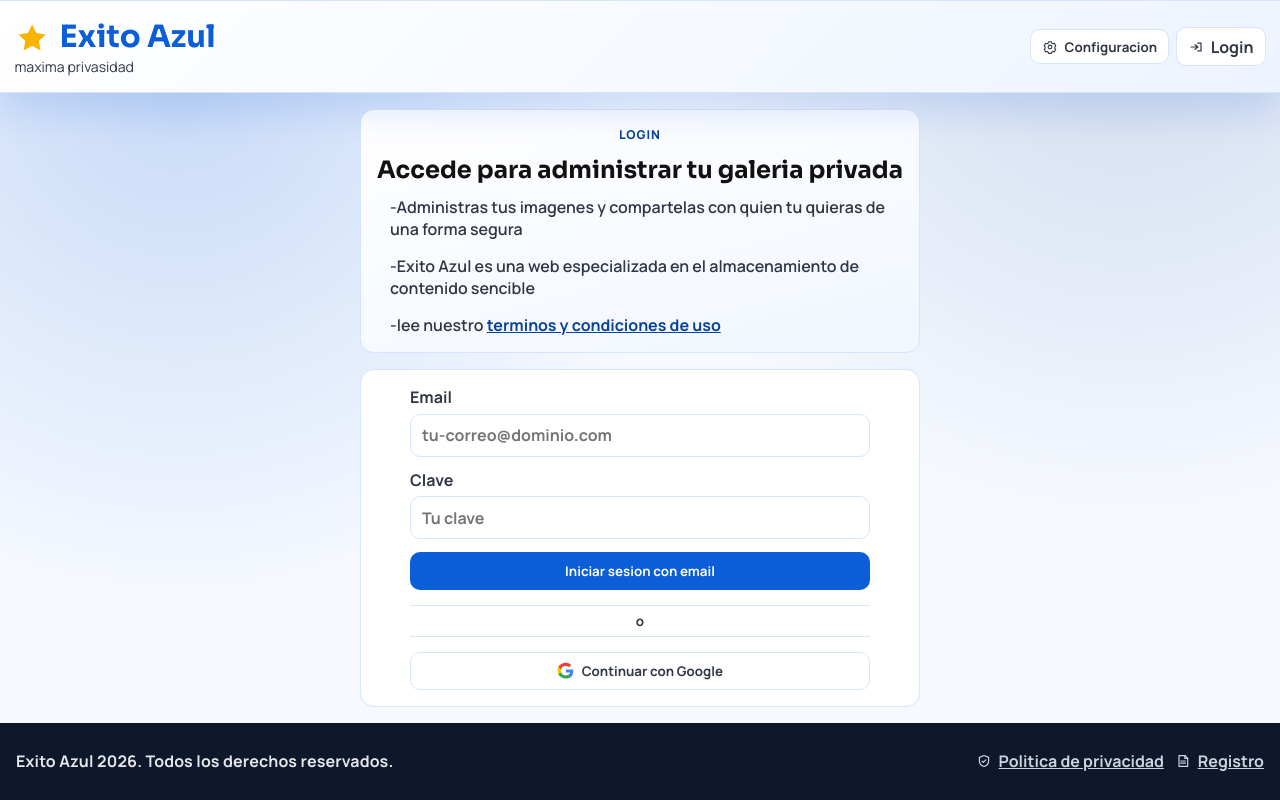
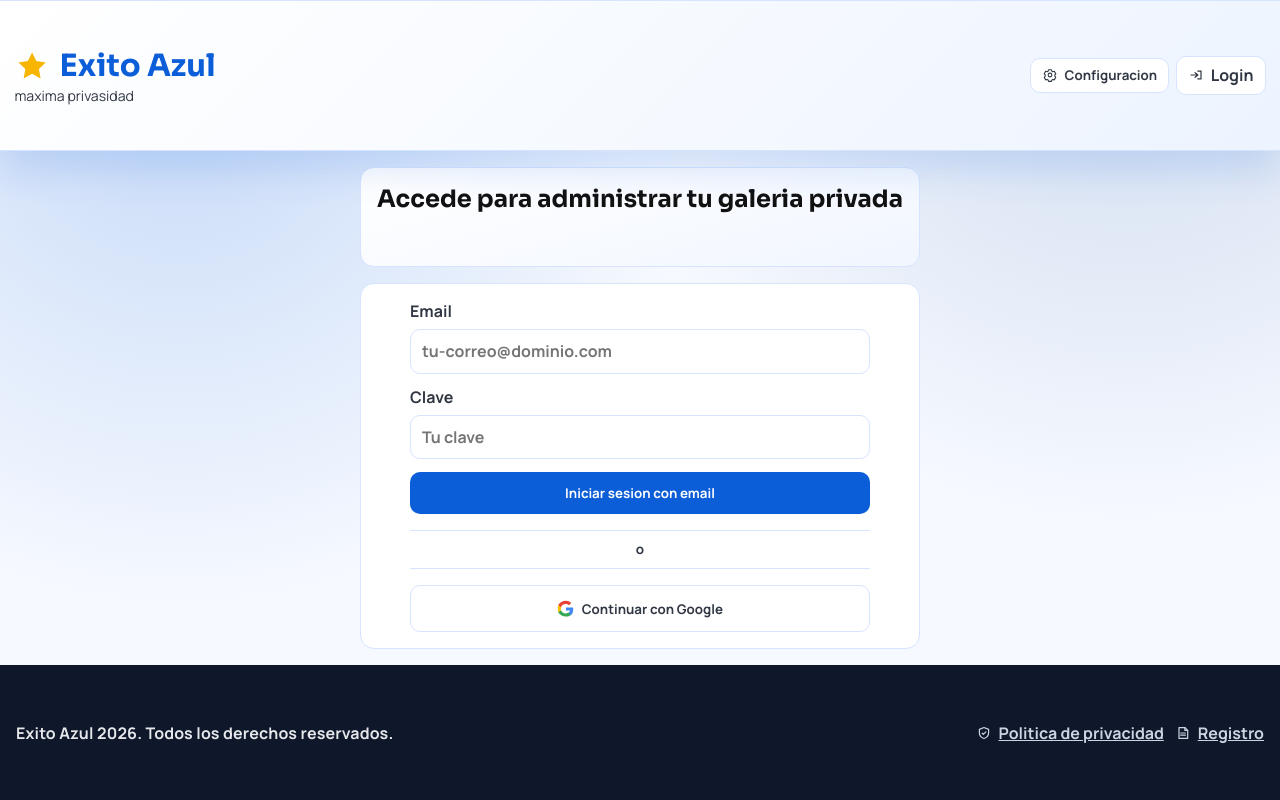
Before and after one commit to AdrianBenitezDev/exitoazul, a React (Vite) app in the folder frontend/: page /login in a window 1280 px wide. Built offline with nearby package versions, Linux system fonts and the light colour scheme; no server answers.

Commit message:
chore: simplify login hero message

```diff
--- a/frontend/src/index.css
+++ b/frontend/src/index.css
@@ -1153,18 +1153,6 @@
   justify-items: center;
 }
 
-.login-highlights {
-  list-style: none;
-  padding: 0;
-  margin: 0;
-  display: grid;
-  gap: 0.42rem;
-  color: var(--ink-soft);
-  font-weight: 600;
-  text-align: left;
-  width: min(100%, 500px);
-}
-
 .login-panel {
   display: grid;
   justify-items: center;
--- a/frontend/src/pages/LoginPage.tsx
+++ b/frontend/src/pages/LoginPage.tsx
@@ -1,5 +1,5 @@
 import { useEffect, useState, type FormEvent } from 'react';
-import { Link, useLocation, useNavigate, useSearchParams } from 'react-router-dom';
+import { useLocation, useNavigate, useSearchParams } from 'react-router-dom';
 import { getAuthErrorMessage } from '../auth/authErrors';
 import { useAuth } from '../auth/useAuth';
 
@@ -95,18 +95,7 @@
   return (
     <div className="page-stack login-page">
       <section className="panel share-hero login-hero">
-        <p className="eyebrow">Login</p>
         <h2>Accede para administrar tu galeria privada</h2>
-        <ul className="login-highlights">
-          <li>-Administras tus imagenes y compartelas con quien tu quieras de una forma segura</li>
-          <li>-Exito Azul es una web especializada en el almacenamiento de contenido sencible</li>
-          <li>
-            -lee nuestro{' '}
-            <Link className="text-link" to="/terms#terms-conditions">
-              terminos y condiciones de uso
-            </Link>
-          </li>
-        </ul>
       </section>
 
       <section className="panel login-panel">
```
